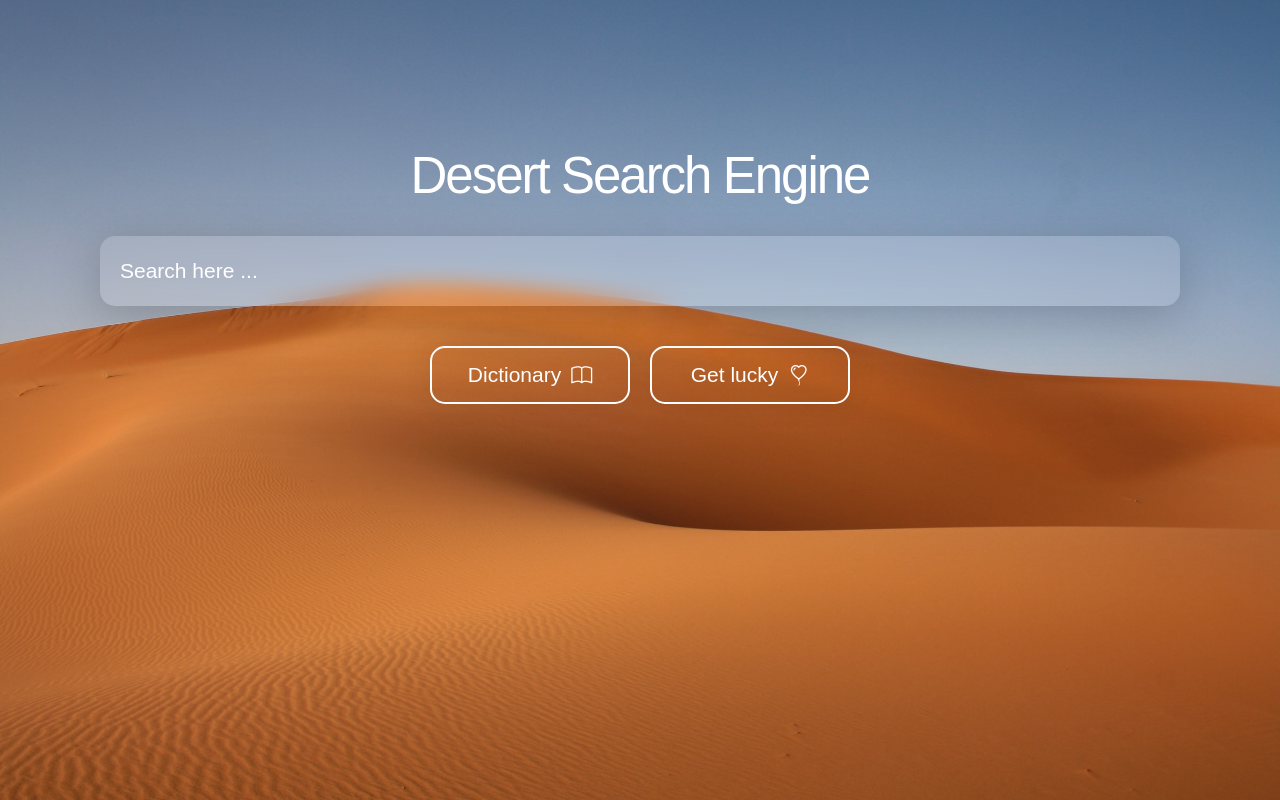
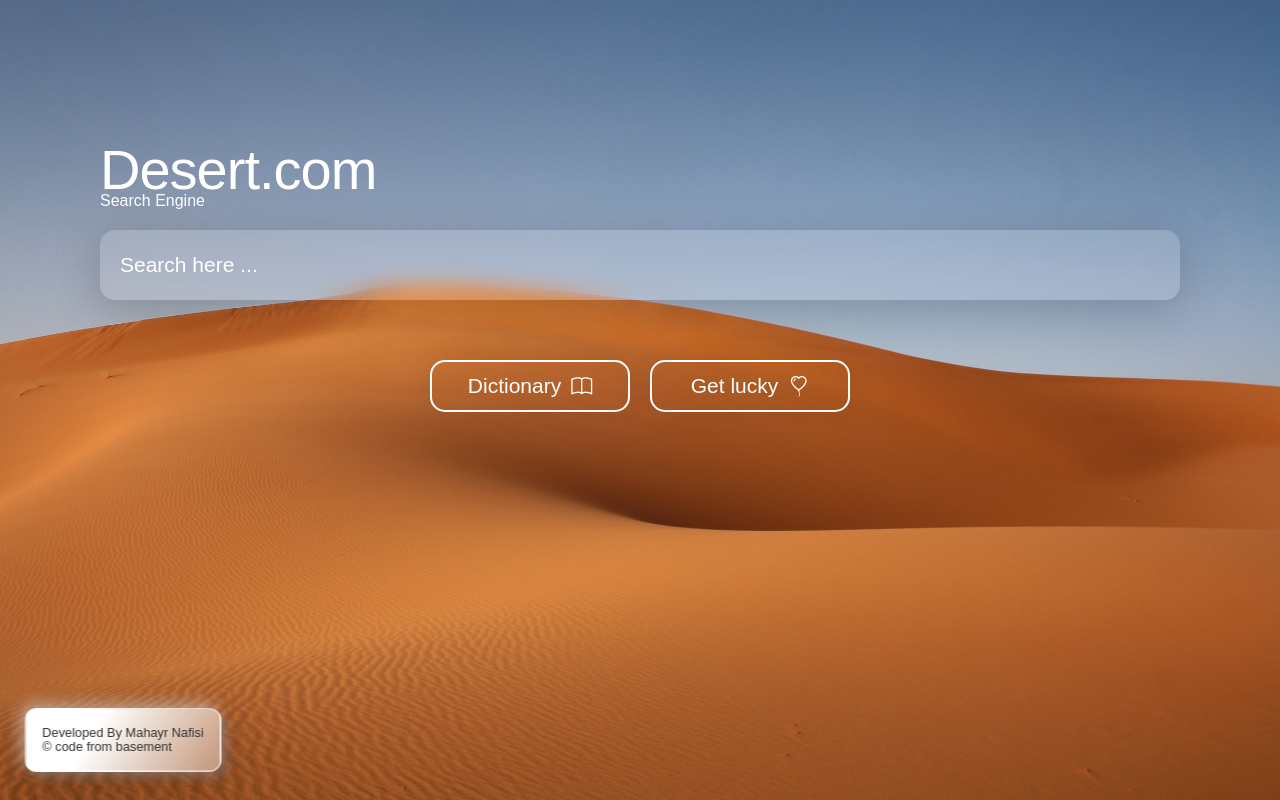
Before and after one commit to Mahyarnafisi/Search-Engine, a website: page index.html in a window 1280 px wide. Drawn offline with nearby package versions, Linux system fonts and the light colour scheme; a web font is replaced by a local one.

Commit message:
added developer section and changes some styling

```diff
--- a/index.html
+++ b/index.html
@@ -13,8 +13,13 @@
     <script src="script.js" defer></script>
   </head>
   <body>
+    <div class="developer">
+      <p>Developed By Mahayr Nafisi</p>
+      <p>&COPY; code from basement</p>
+    </div>
     <div class="container">
-      <h2>Desert Search Engine</h2>
+      <h2>Desert.com</h2>
+      <span> Search Engine</span>
       <input type="search" placeholder="Search here ..." max="199" min="1" required />
       <div class="btns">
         <a class="btn btn--dictonary" href="#">Dictionary <i class="bi bi-book"></i></a>
--- a/sass/home.scss
+++ b/sass/home.scss
@@ -22,6 +22,7 @@ body {
   align-items: center;
   justify-content: center;
   flex-direction: column;
+  position: relative;
 }
 
 a {
@@ -38,16 +39,23 @@ a {
   align-items: center;
   justify-content: center;
   flex-direction: column;
-  gap: 4rem;
+  // gap: 4rem;
   transform: translateY(-12rem);
   h2 {
-    font-size: 5.1rem;
+    font-size: 5.6rem;
     font-weight: 100;
     align-self: center;
     color: #ffffff;
     line-height: 0.8;
-    letter-spacing: -2px;
+    letter-spacing: -1px;
     // transform: translateY(-12rem);
+    align-self: flex-start;
+  }
+  span {
+    font-size: 1.6rem;
+    letter-spacing: 0;
+    color: #ffffff;
+    align-self: flex-start;
   }
   input {
     display: flex;
@@ -56,6 +64,8 @@ a {
     height: 7rem;
     border-radius: 1.5rem;
     outline: none;
+    margin-bottom: 6rem;
+    margin-top: 2rem;
     border: none;
     font-size: 2.1rem;
     box-shadow: 0 1rem 5rem #00000035;
@@ -80,7 +90,7 @@ a {
   }
   .btn {
     cursor: pointer;
-    padding: 1.5rem 0;
+    padding: 1.2rem 0;
     width: 20rem;
     display: flex;
     align-items: center;
@@ -113,3 +123,23 @@ a {
     justify-content: center;
   }
 }
+
+.developer {
+  position: absolute;
+  bottom: 2rem;
+  left: 0rem;
+  padding: 2rem;
+  font-size: 1.6rem;
+  background-image: linear-gradient(120deg, #ffffff 35%, #ffffff65 100%);
+  backdrop-filter: blur(10px);
+  border-radius: 1.5rem;
+  border: 2px solid #ffffff75;
+  color: #333;
+  scale: 0.8;
+  transition: all 0.3s;
+  user-select: none;
+  &:hover {
+    transform: translateY(-0.2rem);
+  }
+  box-shadow: 0 1rem 5rem #00000035, -0.5rem -0.5rem 2rem #ffffff85, 1rem 1rem 1rem #7c7c7c55;
+}
```
Also changed, not shown: css/style.css, 1 other file.
